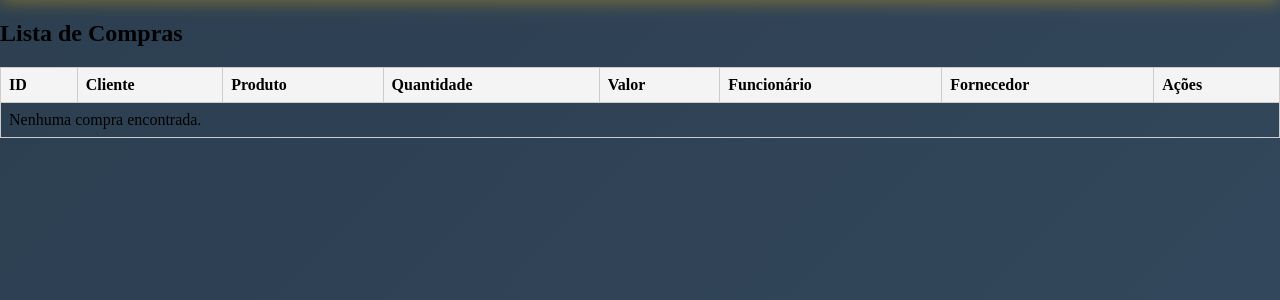
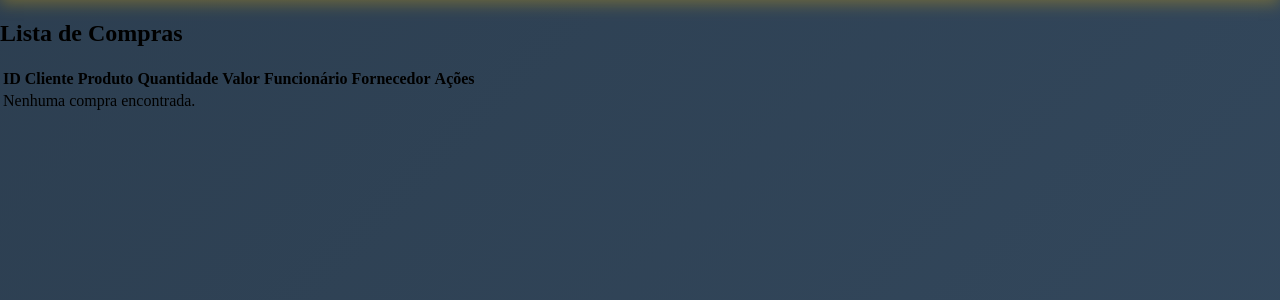
Before and after one commit to VitorGulicz/SA-Estoque_Bateria_WEB, a PHP site: page /excluir_compra.php in a window 1280 px wide. Shown: the part 122-422 px from the top of the page. Run offline with PHP 8.4, Linux system fonts and the light colour scheme; a user stored in the database is signed in; data comes from the database, SQL or seed files in the repository; data that the repository does not hold is empty.

Commit message:
alteracao

```diff
--- a/Telas/excluir_compra.php
+++ b/Telas/excluir_compra.php
@@ -68,12 +68,7 @@
 <head>
     <meta charset="UTF-8">
     <title>Lista de Compras</title>
-    <style>
-        table { border-collapse: collapse; width: 100%; }
-        th, td { border: 1px solid #ccc; padding: 8px; text-align: left; }
-        th { background-color: #f4f4f4; }
-        button.button { padding: 5px 10px; background-color: red; color: white; border: none; border-radius: 4px; cursor: pointer; }
-    </style>
+    <link rel="stylesheet" href="../CSS/busca.css">
 </head>
 <body>
     <h2>Lista de Compras</h2>
@@ -102,9 +97,9 @@
                     <td><?= htmlspecialchars($c['nome_funcionario']) ?></td>
                     <td><?= htmlspecialchars($c['nome_fornecedor']) ?></td>
                     <td>
-                        <form method="post" style="display:inline;" onsubmit="return confirm('Deseja realmente excluir esta compra?');">
+                        <form method="post" style="display:inline;"class= "action-btn delete-btn" onsubmit="return confirm('Deseja realmente excluir esta compra?');">
                             <input type="hidden" name="excluir" value="<?= $c['cod_compra'] ?>">
-                            <button type="submit" class="button">Excluir</button>
+                            <button type="submit" class="button"></button>
                         </form>
                     </td>
                 </tr>
```
